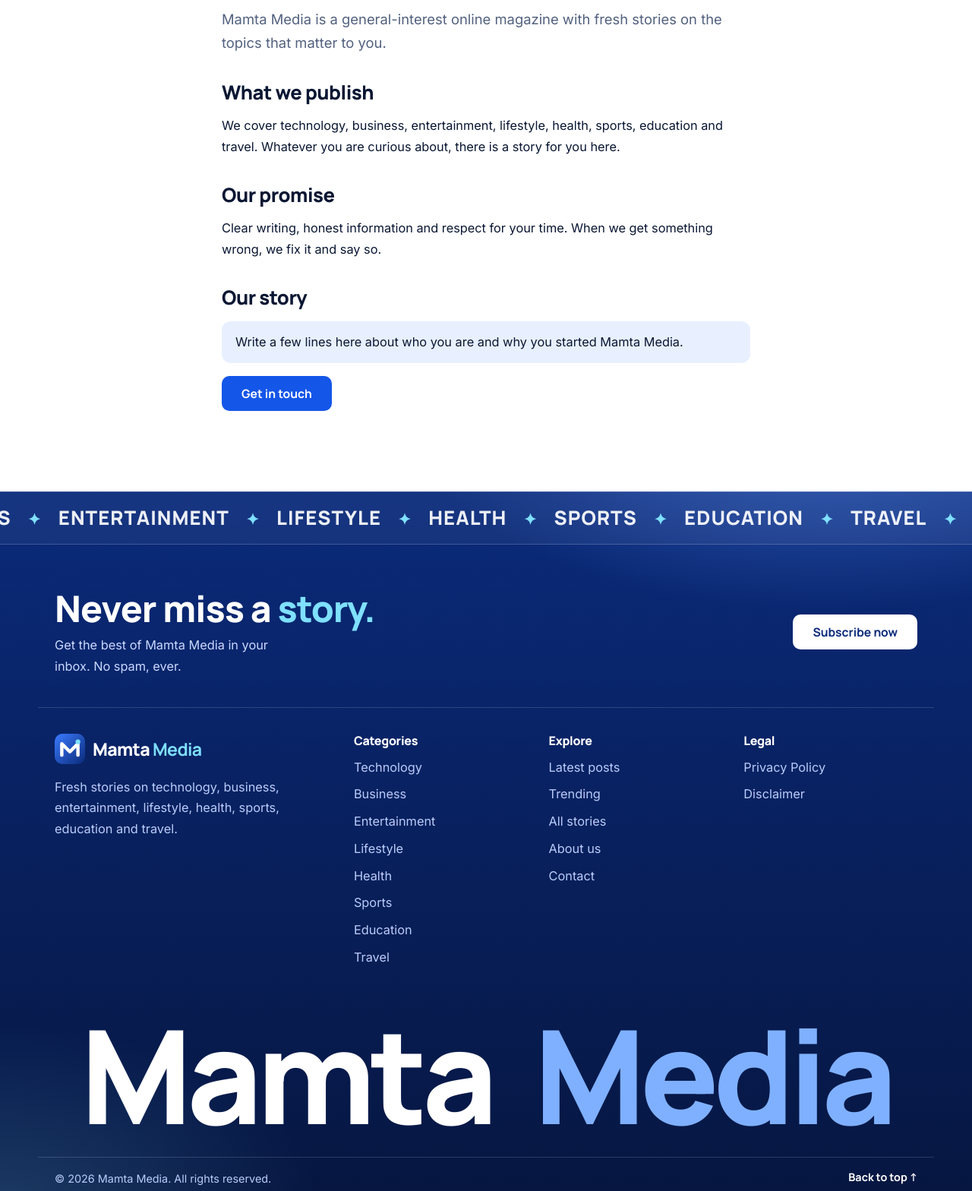
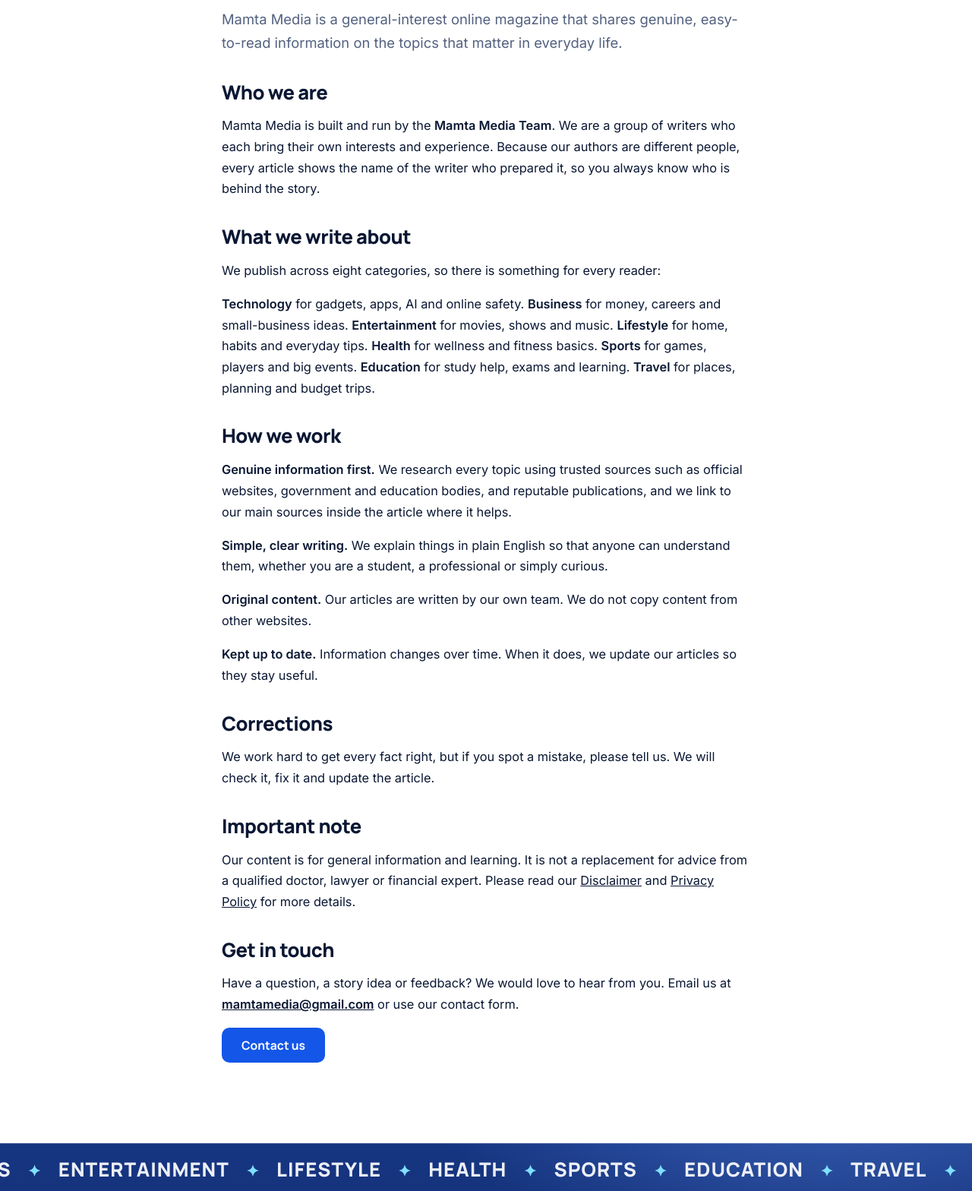
Before and after one commit to layoffstech/Layoffstech, a plain HTML site: page about.html in a window 1280 px wide. Shown: the part 224-1792 px from the top of the page at 76% size. Drawn offline with Linux system fonts and the light colour scheme.

Commit message:
Write About page

```diff
--- a/about.html
+++ b/about.html
@@ -4,8 +4,9 @@
 <meta charset="UTF-8">
 <meta name="viewport" content="width=device-width, initial-scale=1.0">
 <title>About Mamta Media | Who We Are and What We Publish</title>
-<meta name="description" content="Learn about Mamta Media, an online magazine publishing clear and useful stories on technology, business, lifestyle, health, sports, education and travel.">
-<meta property="og:site_name" content="Mamta Media"><meta property="og:type" content="website"><meta property="og:title" content="About Mamta Media | Who We Are and What We Publish"><meta property="og:description" content="Learn about Mamta Media, an online magazine publishing clear and useful stories on technology, business, lifestyle, health, sports, education and travel.">
+<meta name="description" content="Learn about Mamta Media, a general-interest online magazine by the Mamta Media Team, sharing genuine and easy-to-read information on technology, business, health, education, travel and more.">
+<link rel="canonical" href="https://mamtamedia.com/about"><meta property="og:url" content="https://mamtamedia.com/about"><meta property="og:image" content="https://mamtamedia.com/images/logo.png">
+<meta property="og:site_name" content="Mamta Media"><meta property="og:type" content="website"><meta property="og:title" content="About Mamta Media | Who We Are and What We Publish"><meta property="og:description" content="Learn about Mamta Media, a general-interest online magazine by the Mamta Media Team, sharing genuine and easy-to-read information on technology, business, health, education, travel and more.">
 <link rel="icon" href="/images/logo-icon.svg" type="image/svg+xml"><link rel="apple-touch-icon" href="/images/logo-icon.png"><meta name="theme-color" content="#1456e8">
 <link rel="preconnect" href="https://fonts.googleapis.com"><link rel="preconnect" href="https://fonts.gstatic.com" crossorigin><link href="https://fonts.googleapis.com/css2?family=Inter:wght@400;500;600&family=Manrope:wght@500;700;800&display=swap" rel="stylesheet">
 <link rel="stylesheet" href="/css/style.css">
@@ -15,14 +16,30 @@
 <main>
 <div class="wrap inner prose">
 <h1>About <em>Mamta Media</em></h1>
-<p class="lead">Mamta Media is a general-interest online magazine with fresh stories on the topics that matter to you.</p>
-<h2>What we publish</h2>
-<p>We cover technology, business, entertainment, lifestyle, health, sports, education and travel. Whatever you are curious about, there is a story for you here.</p>
-<h2>Our promise</h2>
-<p>Clear writing, honest information and respect for your time. When we get something wrong, we fix it and say so.</p>
-<h2>Our story</h2>
-<p class="note">Write a few lines here about who you are and why you started Mamta Media.</p>
-<p><a class="btn" href="/contact">Get in touch</a></p>
+<p class="lead">Mamta Media is a general-interest online magazine that shares genuine, easy-to-read information on the topics that matter in everyday life.</p>
+
+<h2>Who we are</h2>
+<p>Mamta Media is built and run by the <b>Mamta Media Team</b>. We are a group of writers who each bring their own interests and experience. Because our authors are different people, every article shows the name of the writer who prepared it, so you always know who is behind the story.</p>
+
+<h2>What we write about</h2>
+<p>We publish across eight categories, so there is something for every reader:</p>
+<p><b>Technology</b> for gadgets, apps, AI and online safety. <b>Business</b> for money, careers and small-business ideas. <b>Entertainment</b> for movies, shows and music. <b>Lifestyle</b> for home, habits and everyday tips. <b>Health</b> for wellness and fitness basics. <b>Sports</b> for games, players and big events. <b>Education</b> for study help, exams and learning. <b>Travel</b> for places, planning and budget trips.</p>
+
+<h2>How we work</h2>
+<p><b>Genuine information first.</b> We research every topic using trusted sources such as official websites, government and education bodies, and reputable publications, and we link to our main sources inside the article where it helps.</p>
+<p><b>Simple, clear writing.</b> We explain things in plain English so that anyone can understand them, whether you are a student, a professional or simply curious.</p>
+<p><b>Original content.</b> Our articles are written by our own team. We do not copy content from other websites.</p>
+<p><b>Kept up to date.</b> Information changes over time. When it does, we update our articles so they stay useful.</p>
+
+<h2>Corrections</h2>
+<p>We work hard to get every fact right, but if you spot a mistake, please tell us. We will check it, fix it and update the article.</p>
+
+<h2>Important note</h2>
+<p>Our content is for general information and learning. It is not a replacement for advice from a qualified doctor, lawyer or financial expert. Please read our <a href="/disclaimer">Disclaimer</a> and <a href="/privacy">Privacy Policy</a> for more details.</p>
+
+<h2>Get in touch</h2>
+<p>Have a question, a story idea or feedback? We would love to hear from you. Email us at <a href="mailto:mamtamedia@gmail.com"><b>mamtamedia@gmail.com</b></a> or use our contact form.</p>
+<p><a class="btn" href="/contact">Contact us</a></p>
 </div>
 </main>
 <div id="ftr"></div>
```
